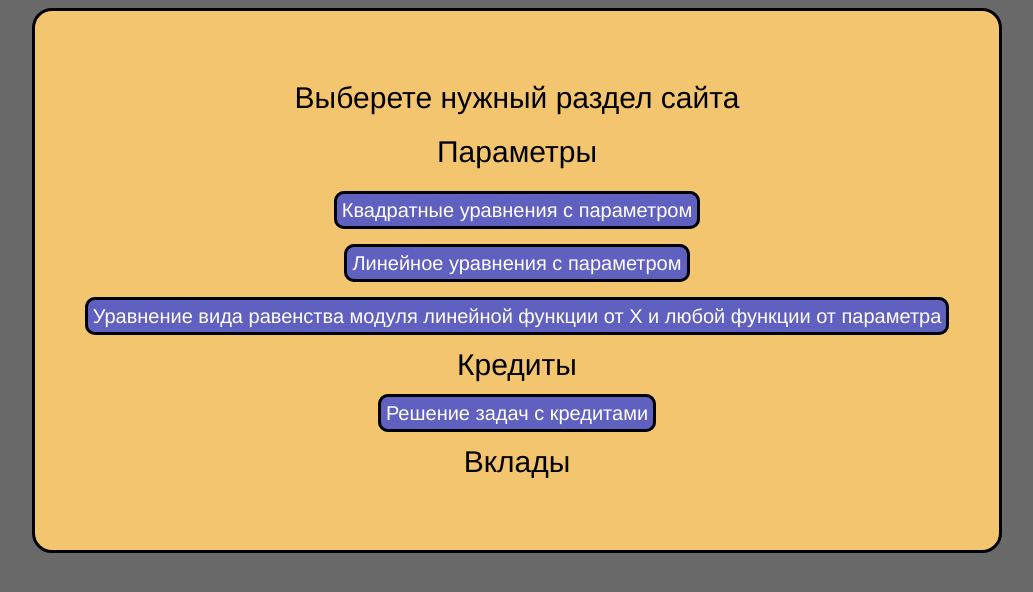
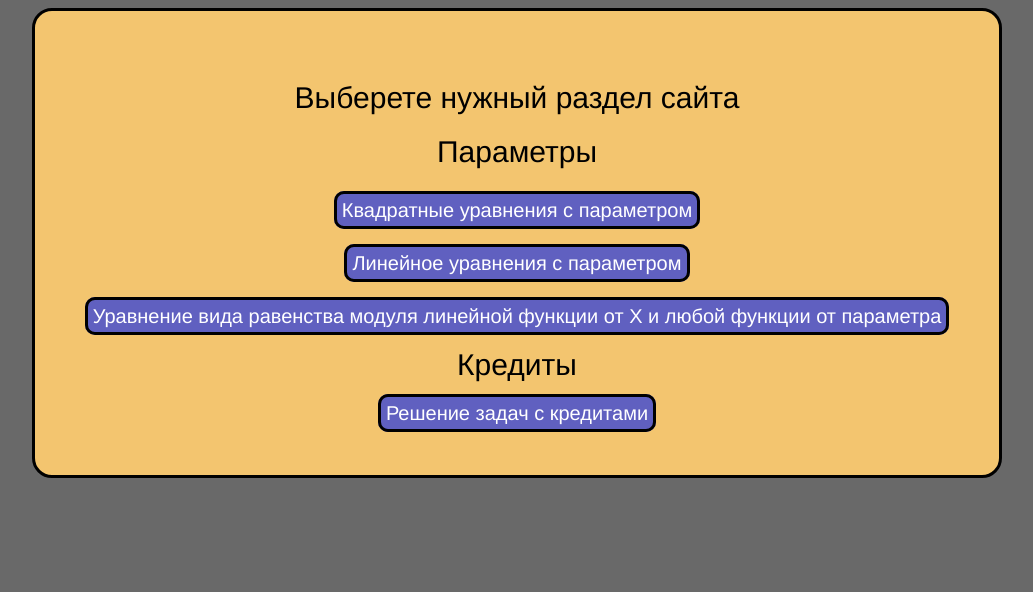
Before and after one commit to Dijez-21/my-project-github-io, a plain HTML site: page index.HTML in a window 1280 px wide. Shown: the whole page, without its empty margins (123-1156 px from the left). Drawn offline with Linux system fonts and the light colour scheme.

Commit message:
Add files via upload

```diff
--- a/index.HTML
+++ b/index.HTML
@@ -12,7 +12,6 @@
 		 <p class="p-space"><a href="mod.html" class="my-link1">Уравнение вида равенства модуля линейной функции от X и любой функции от параметра</a><br/></p>
 		 <h1 class="title-name">Кредиты</h1>
 		 <a href="cre.html" class="my-link1">Решение задач с кредитами </a>
-		 <h1 class="title-name">Вклады</h1>
 		</div>
 	</BODY>
 
```
